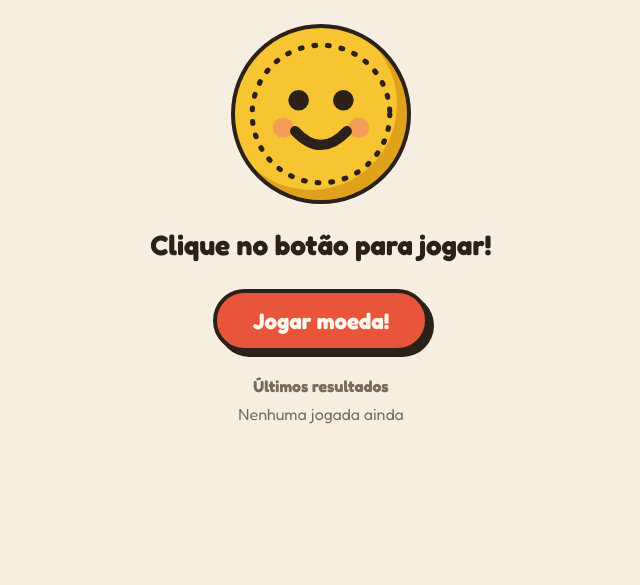
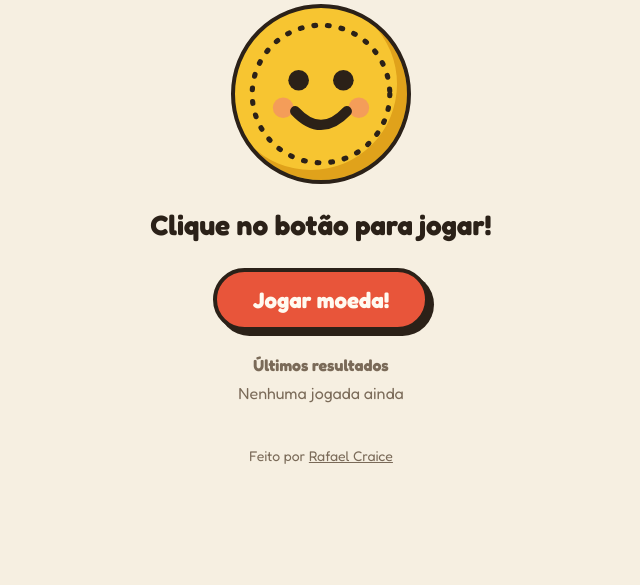
Before and after one commit to craice/headortails, a website with bundled scripts: page index.html in a window 1280 px wide. Shown: the part 215-800 px from the top of the page, without its empty margins (319-959 px from the left). Built offline with nearby package versions, Linux system fonts and the light colour scheme.

Commit message:
feat: adicionar crédito de autoria com link para craice.me
Co-Authored-By: Claude Fable 5.2 <noreply@anthropic.com>
Claude-Session: https://claude.ai/code/session_013vk6Ua8CS2JTqoyKZDMzFN

```diff
--- a/index.html
+++ b/index.html
@@ -51,6 +51,8 @@
       <h2 class="history-title" id="history-title">Últimos resultados</h2>
       <ol class="history-list" id="history-list"></ol>
     </section>
+
+    <p class="credit">Feito por <a href="https://craice.me" rel="noopener">Rafael Craice</a></p>
   </main>
 
   <noscript><p class="noscript">Este jogo precisa de JavaScript ativado para funcionar.</p></noscript>
--- a/style.css
+++ b/style.css
@@ -206,6 +206,16 @@ body {
   white-space: nowrap;
 }
 
+.credit {
+  margin: 0;
+  color: var(--muted);
+  font-size: 0.875rem;
+}
+
+.credit a {
+  color: inherit;
+}
+
 .noscript {
   margin: 0;
   padding: 16px;
```
Also changed, not shown: README.md.
